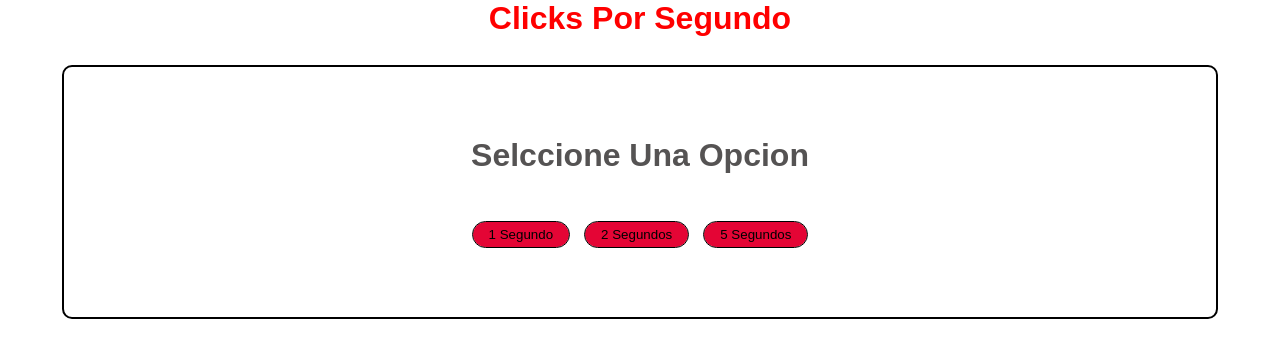
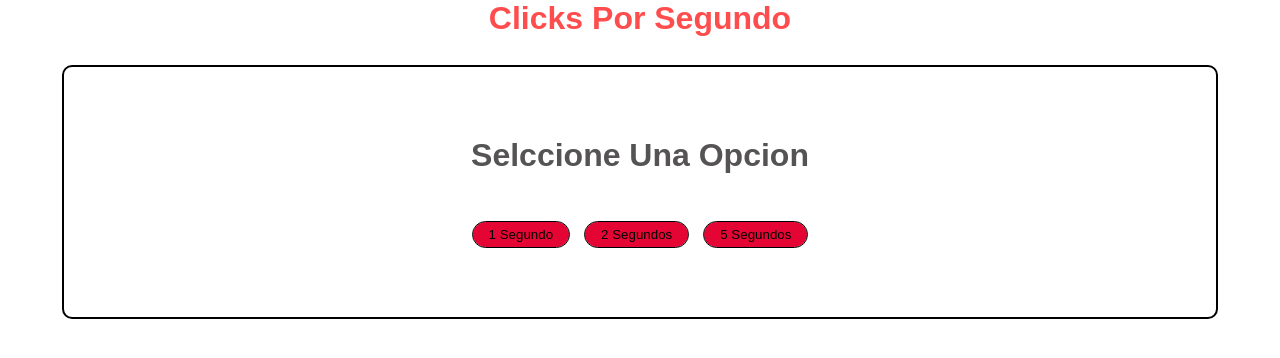
Before and after one commit to EliedLr/CPS, a plain HTML site: page index.html in a window 1280 px wide. Drawn offline with Linux system fonts and the light colour scheme.

Commit message:
Bug Text Fixed

```diff
--- a/index.html
+++ b/index.html
@@ -11,7 +11,7 @@
     <link rel="shortcut icon" href="icon.png" type="image/x-icon">
 </head>
 <body>
-    <h1 style="text-align:center; color:red;">Clicks Por Segundo<h1>
+    <h1 class="titlehero">Clicks Por Segundo<h1>
     <div class="clicker">
         <p class="text">Selccione Una Opcion</p>
         <div class="button-container">
--- a/style.css
+++ b/style.css
@@ -54,3 +54,8 @@ p{
 .boton:hover{
     background: rgb(231, 123, 0);
 }
+.titlehero{
+    color: #ff0505b6;
+    user-select: none;
+    text-align: center;
+}
```
